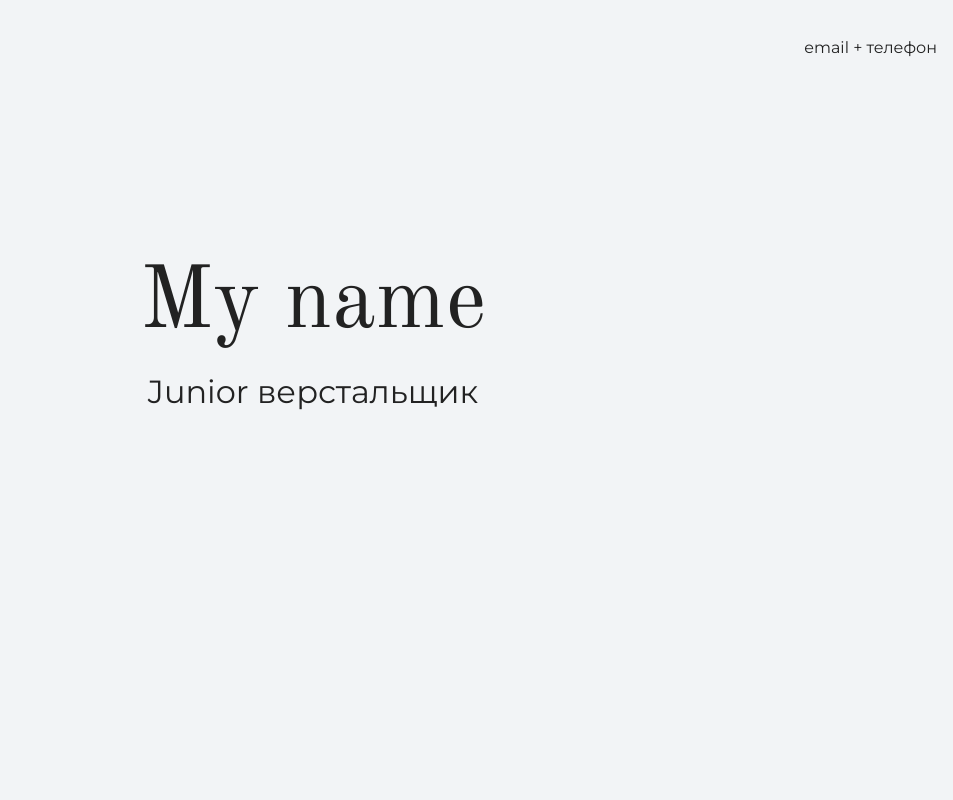
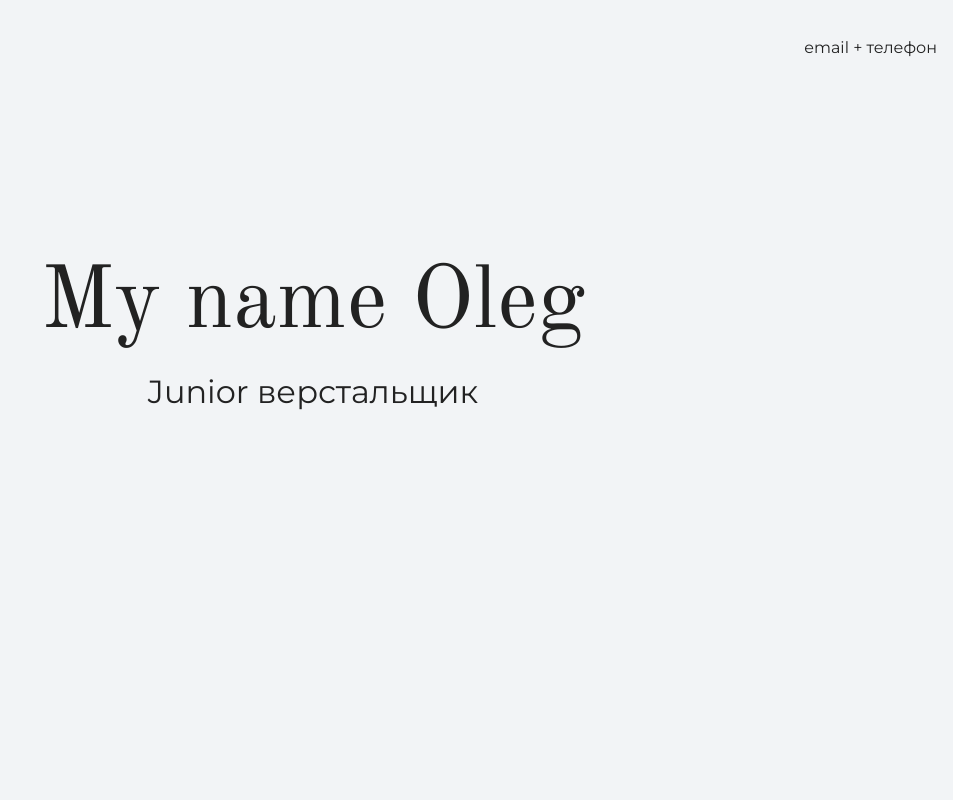
Before and after one commit to 11Oleg12/my-site, a plain HTML site: page index.html in a window 1280 px wide. Shown: the top 800 px of the page, without its empty margins (327-1280 px from the left). Drawn offline with nearby package versions, Linux system fonts and the light colour scheme.

Commit message:
меняет имя на главной странице

```diff
--- a/index.html
+++ b/index.html
@@ -16,7 +16,7 @@
 
     <section class="hero-image">
         <div class="container">
-      <h1 class="heading"> My name</h1>
+      <h1 class="heading"> My name Oleg</h1>
       <p>Junior верстальщик</p>
         </div>
     </section>
```
